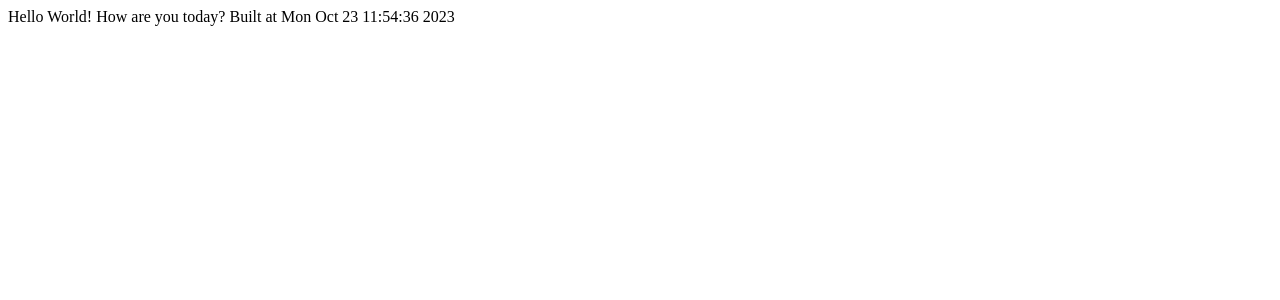
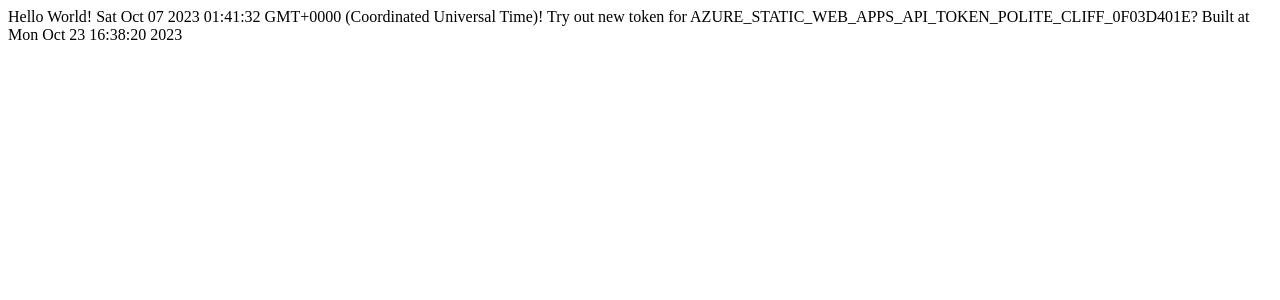
Before and after one commit to siegfried01/AzureStaticAngularWebCallsAzureFunc, an Angular app: page / in a window 1280 px wide. Shown: the top 300 px of the page. Built offline with nearby package versions, Linux system fonts and the light colour scheme.

Commit message:
Try out new value for AZURE_STATIC_WEB_APPS_API_TOKEN_POLITE_CLIFF_0F03D401E.

```diff
--- a/src/app/app.component.ts
+++ b/src/app/app.component.ts
@@ -2,8 +2,8 @@
 
 @Component({
   selector: 'app-root',
-  template: `<div>Hello {{value}}! How are you today? Built at Mon Oct 23 11:54:36 2023</div>`,
+  template: `<div>Hello {{value}}! Try out new token for AZURE_STATIC_WEB_APPS_API_TOKEN_POLITE_CLIFF_0F03D401E? Built at Mon Oct 23 16:38:20 2023</div>`,
 })
 export class AppComponent {
-  value = 'World';
+  value = 'World! ' + new Date();
 }
```
